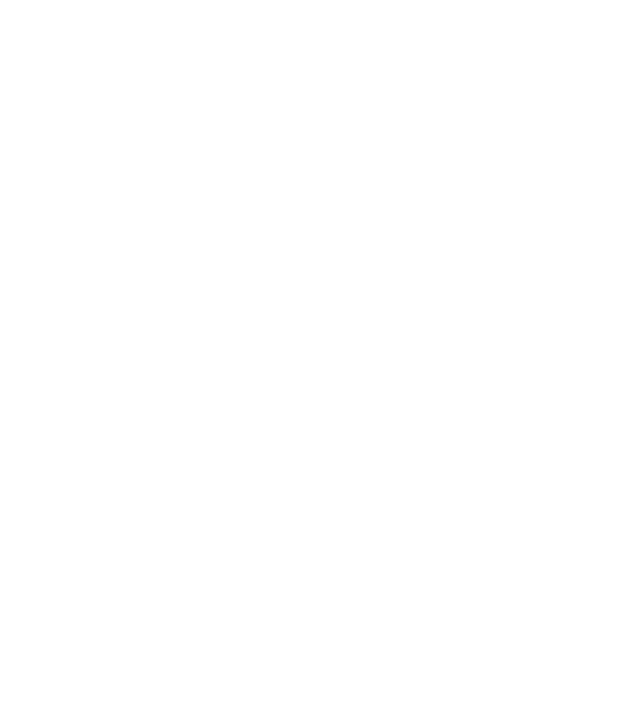
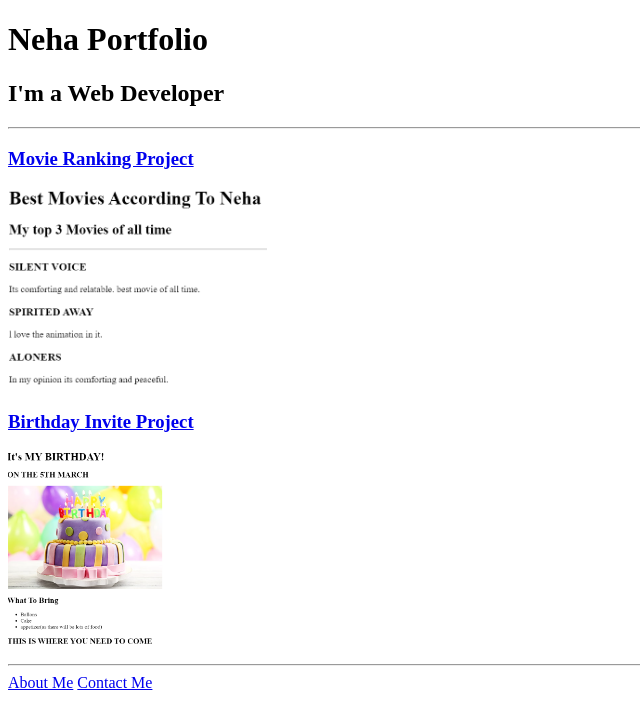
Before and after one commit to neha716/html-portfolio, a plain HTML site: page index.html.html in a window 1280 px wide. Shown: the whole page, without its empty margins (0-640 px from the left). Drawn offline with Linux system fonts and the light colour scheme.

Commit message:
Update index.html.html

```diff
--- a/index.html.html
+++ b/index.html.html
@@ -1,15 +1,22 @@
-<!-- TODO 1: Create the HTML Boilerplate -->
+<!DOCTYPE html>
+<html lang="en">
 
-<!-- TODO 2: Add Your previous projects' HTML into the public folder -->
+<head>
+  <meta charset="UTF-8">
+  <title>Neha Portfolio</title>
+</head>
 
-<!-- TODO 3: Take screenshots of your project previews and add the images to the images folder -->
+<body>
+  <h1>Neha Portfolio</h1>
+  <h2>I'm a Web Developer</h2>
+  <hr />
+  <h3><a href="./public/movie-ranking.html">Movie Ranking Project</a></h3>
+  <img src="./assets/images/movie-ranking.png" height="200" alt="movie ranking project preview"/>
+  <h3><a href="./public/birthday-invite.html">Birthday Invite Project</a></h3>
+  <img src="./assets/images/birthday invite.png" height="200" alt="birthday invite project preview"/>
+  <hr />
+  <a href="./public/about.html">About Me</a>
+  <a href="./public/contact.html">Contact Me</a>
+</body>
 
-<!-- TODO 4: Add titles/subtitles etc. -->
-
-<!-- TODO 5: Add a link to the project pages -->
-
-<!-- TODO 6: Add images to show the project previews
-HINT for TODO 6: You can use the height attribute set to 200 to make the image smaller:
-https://developer.mozilla.org/en-US/docs/Web/HTML/Element/img#attr-height -->
-
-<!-- TODO 7: Add the Contact Me and About Me page links -->
+</html>
```
